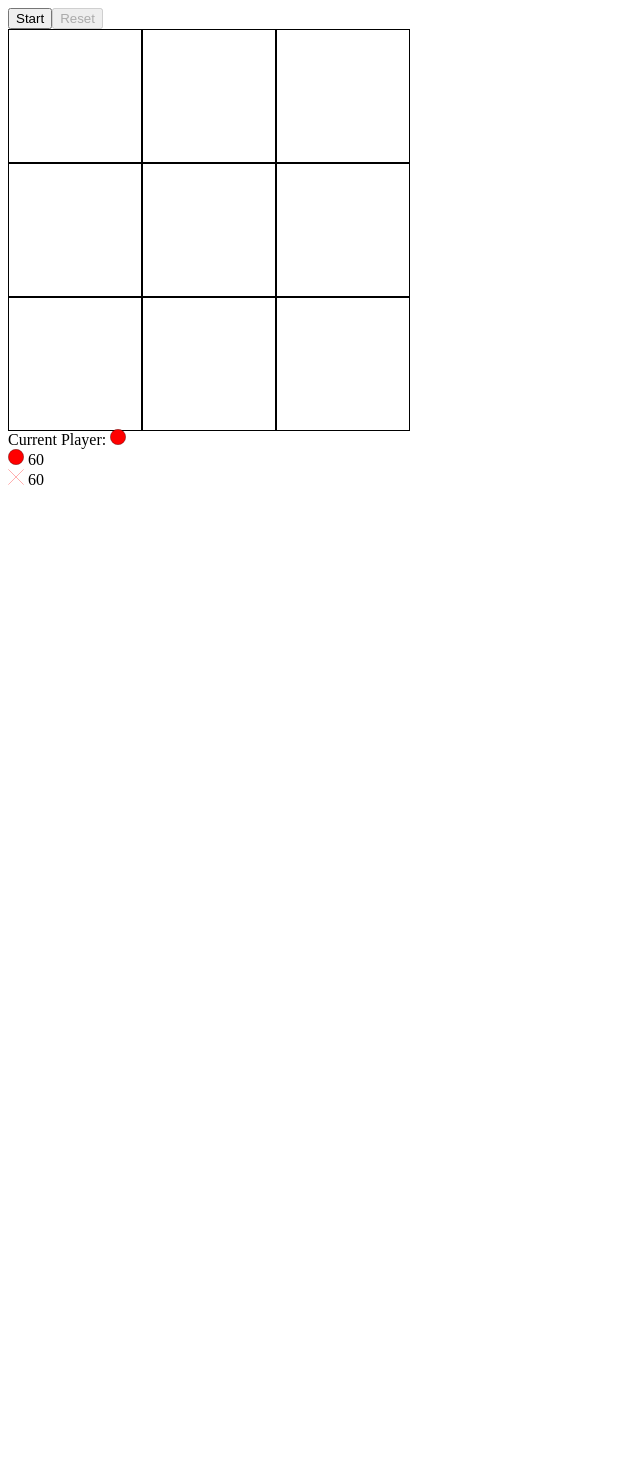
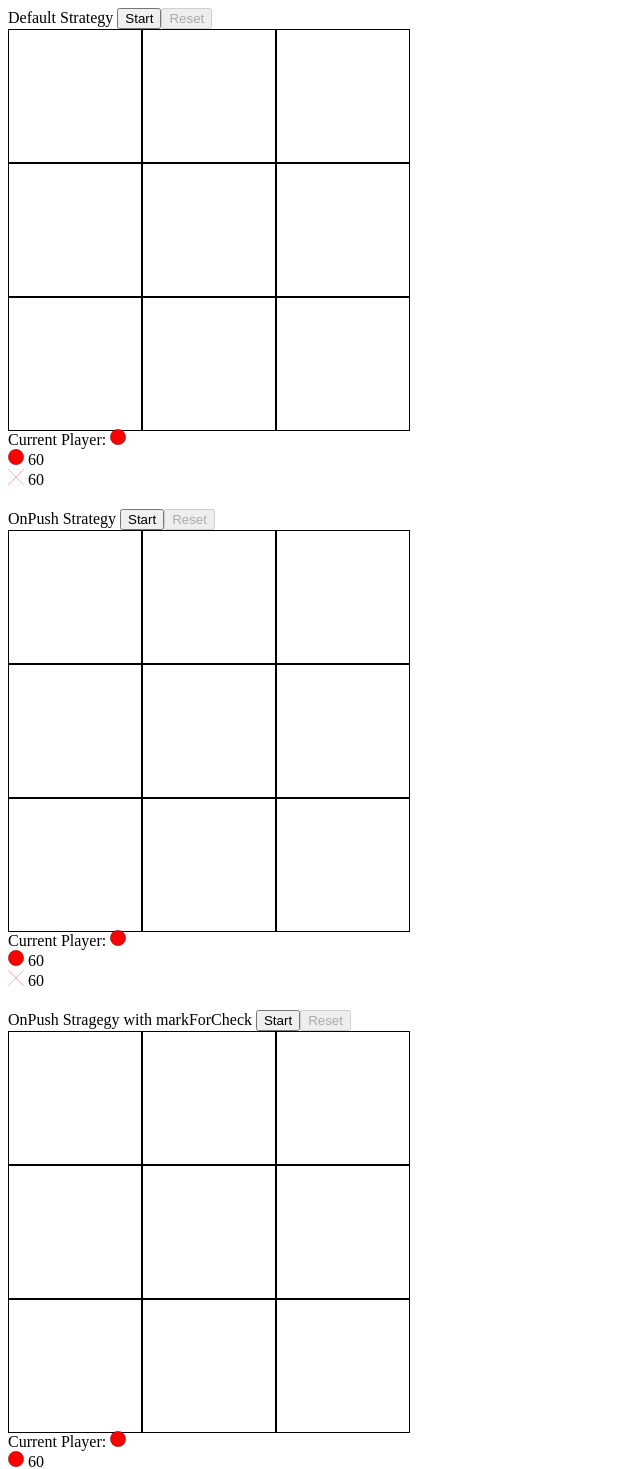
Before and after one commit to tedyu002/tic-tac-toe, an Angular app: page / in a window 1280 px wide. Shown: the top 1469 px of the page, without its empty margins (0-640 px from the left). Before the commit the page ends 800 px from the top, so only its background shows below. Built offline with nearby package versions, Linux system fonts and the light colour scheme.

Commit message:
Display different change detection strategy at the same time.

```diff
--- a/src/app/app.component.html
+++ b/src/app/app.component.html
@@ -1 +1,8 @@
-<app-tic-tac-toe></app-tic-tac-toe>
+Default Strategy
+<app-tic-tac-toe-default></app-tic-tac-toe-default>
+
+OnPush Strategy
+<app-tic-tac-toe-onpush></app-tic-tac-toe-onpush>
+
+OnPush Stragegy with markForCheck
+<app-tic-tac-toe-onpush-check></app-tic-tac-toe-onpush-check>
--- a/src/app/app.module.ts
+++ b/src/app/app.module.ts
@@ -2,12 +2,14 @@ import { BrowserModule } from '@angular/platform-browser';
 import { NgModule } from '@angular/core';
 
 import { AppComponent } from './app.component';
-import { TicTacToeComponent } from './tic-tac-toe/tic-tac-toe.component';
+import { TicTacToeComponentDefault, TicTacToeComponentOnPush, TicTacToeComponentOnPushCheck } from './tic-tac-toe/tic-tac-toe.component';
 
 @NgModule({
   declarations: [
     AppComponent,
-    TicTacToeComponent
+    TicTacToeComponentDefault,
+    TicTacToeComponentOnPush,
+    TicTacToeComponentOnPushCheck
   ],
   imports: [
     BrowserModule
--- a/src/app/tic-tac-toe/tic-tac-toe.component.ts
+++ b/src/app/tic-tac-toe/tic-tac-toe.component.ts
@@ -4,33 +4,20 @@ import { Player } from '../player';
 import { timer, Subscription } from 'rxjs';
 import { TicTacToeService } from '../tic-tac-toe.service';
 
-@Component({
-  selector: 'app-tic-tac-toe',
-  templateUrl: './tic-tac-toe.component.html',
-  styleUrls: ['./tic-tac-toe.component.css'],
-  changeDetection: ChangeDetectionStrategy.OnPush
-})
-export class TicTacToeComponent implements OnInit {
-
+class TicTacToeComponentBase implements OnInit {
   mouseAt: Block;
   ticTacToeServiceTimeChagne: Subscription;
 
   constructor(
-    private ticTacToeService: TicTacToeService,
-    private changeDetectorRef: ChangeDetectorRef
+    protected ticTacToeService: TicTacToeService,
+    protected changeDetectorRef: ChangeDetectorRef
   ) {
   }
 
   ngOnInit() {
-    this.ticTacToeServiceTimeChagne = this.ticTacToeService.timeChangeEventEmitter.subscribe(
-      () => {
-        this.changeDetectorRef.markForCheck();
-      }
-    );
   }
 
   ngOnDestroy() {
-    this.ticTacToeServiceTimeChagne.unsubscribe();
   }
 
   get blocks(): Block[] {
@@ -129,3 +116,66 @@ export class TicTacToeComponent implements OnInit {
     return block === this.mouseAt;
   }
 }
+
+
+@Component({
+  selector: 'app-tic-tac-toe-default',
+  templateUrl: './tic-tac-toe.component.html',
+  styleUrls: ['./tic-tac-toe.component.css'],
+  providers: [TicTacToeService]
+})
+export class TicTacToeComponentDefault extends TicTacToeComponentBase {
+  constructor(
+    ticTacToeService: TicTacToeService,
+    changeDetectorRef: ChangeDetectorRef
+  ) {
+    super(ticTacToeService, changeDetectorRef);
+  }
+}
+
+@Component({
+  selector: 'app-tic-tac-toe-onpush',
+  templateUrl: './tic-tac-toe.component.html',
+  styleUrls: ['./tic-tac-toe.component.css'],
+  providers: [TicTacToeService],
+  changeDetection: ChangeDetectionStrategy.OnPush
+})
+export class TicTacToeComponentOnPush extends TicTacToeComponentBase {
+  constructor(
+    ticTacToeService: TicTacToeService,
+    changeDetectorRef: ChangeDetectorRef
+  ) {
+    super(ticTacToeService, changeDetectorRef);
+  }
+}
+
+@Component({
+  selector: 'app-tic-tac-toe-onpush-check',
+  templateUrl: './tic-tac-toe.component.html',
+  styleUrls: ['./tic-tac-toe.component.css'],
+  providers: [TicTacToeService],
+  changeDetection: ChangeDetectionStrategy.OnPush
+})
+export class TicTacToeComponentOnPushCheck extends TicTacToeComponentBase {
+  constructor(
+    ticTacToeService: TicTacToeService,
+    changeDetectorRef: ChangeDetectorRef
+  ) {
+    super(ticTacToeService, changeDetectorRef);
+  }
+
+  ngOnInit() {
+    super.ngOnInit();
+    this.ticTacToeServiceTimeChagne = this.ticTacToeService.timeChangeEventEmitter.subscribe(
+      () => {
+        this.changeDetectorRef.markForCheck();
+      }
+    );
+  }
+
+  ngOnDestroy() {
+    this.ticTacToeServiceTimeChagne.unsubscribe();
+
+    super.ngOnDestroy();
+  }
+}
```
